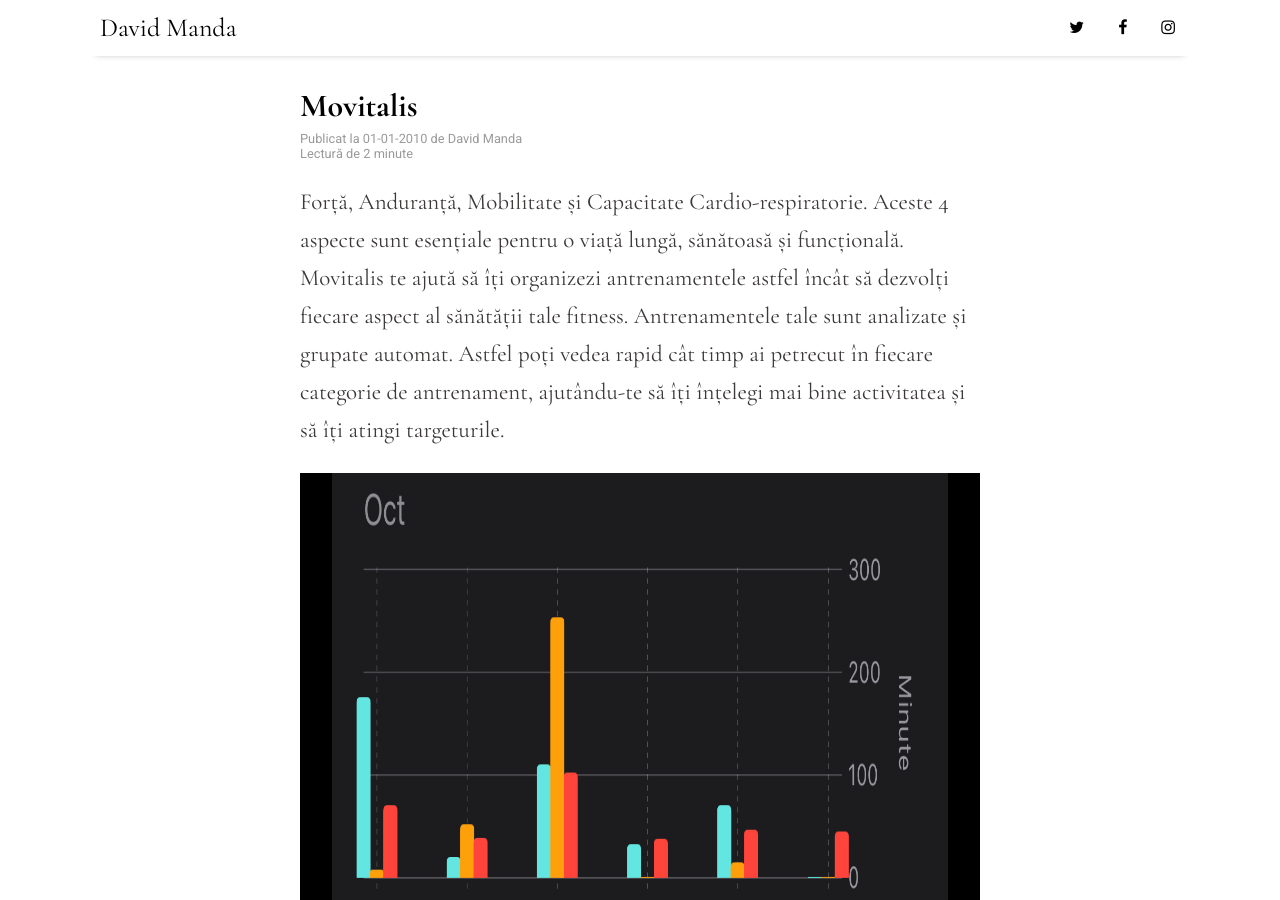
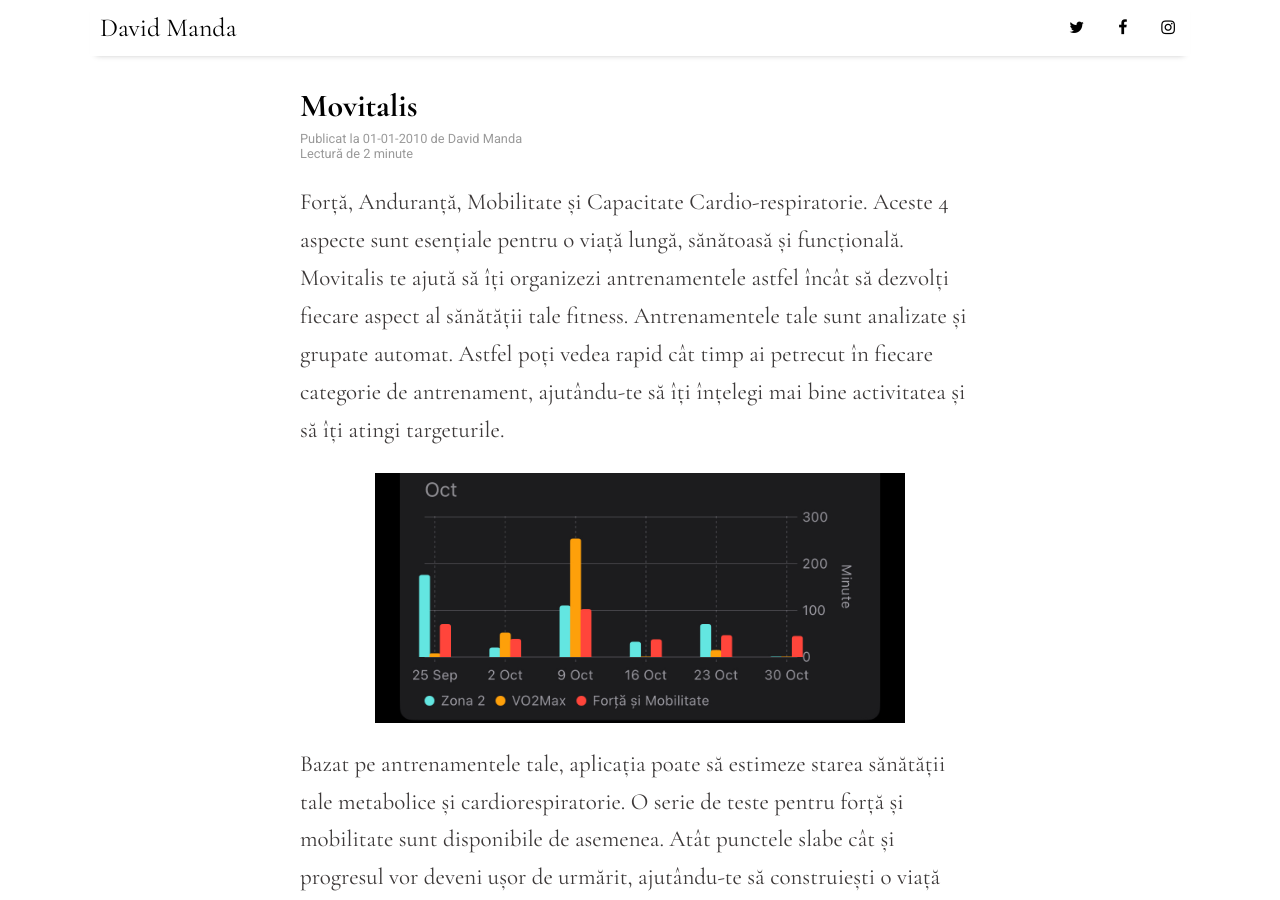
Before and after one commit to DavidManda/DavidManda.github.io, a Jekyll site: the page built from _posts/2010-01-01-movitalis-info.md, in a window 1280 px wide and 900 px high. Built offline with Jekyll 4.4.1, drawn with Linux system fonts in a browser that asks for light colours; nearby versions of some CDN libraries; comment, search, counter and statistics services are not loaded.

Commit message:
add movitalis pages change img height

```diff
--- a/_posts/2010-01-01-movitalis-info.md
+++ b/_posts/2010-01-01-movitalis-info.md
@@ -11,7 +11,7 @@
 Forță, Anduranță, Mobilitate și Capacitate Cardio-respiratorie. Aceste 4 aspecte sunt esențiale pentru o viață lungă, sănătoasă și funcțională. Movitalis te ajută să îți organizezi antrenamentele astfel încât să dezvolți fiecare aspect al sănătății tale fitness. Antrenamentele tale sunt analizate și grupate automat. Astfel poți vedea rapid cât timp ai petrecut în fiecare categorie de antrenament, ajutându-te să îți înțelegi mai bine activitatea și să îți atingi targeturile.
 
 <figure>
-  <img src="/assets/img/Movitalis.jpeg" alt="drawing" height=550/>
+  <img src="/assets/img/Movitalis.jpeg" alt="drawing" height=250/>
 </figure>
 
 Bazat pe antrenamentele tale, aplicația poate să estimeze starea sănătății tale metabolice și cardiorespiratorie. O serie de teste pentru forță și mobilitate sunt disponibile de asemenea. Atât punctele slabe cât și progresul vor deveni ușor de urmărit, ajutându-te să construiești o viață sănătoasă, lungă și plină de energie.
```
